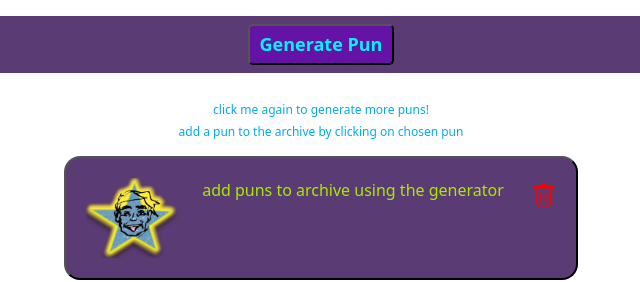
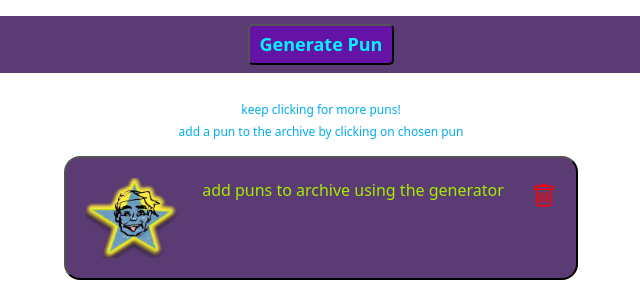
Before and after one commit to ethyn-school/pun-generator-term-project, a website built with webpack: page termproject/src/index.html in a window 1280 px wide. Shown: the top 282 px of the page, 319-959 px from the left. Built offline with nearby package versions, Linux system fonts and the light colour scheme; files whose address does not match are found by name.

Commit message:
tiny semantic

```diff
--- a/termproject/src/index.html
+++ b/termproject/src/index.html
@@ -20,7 +20,7 @@
   </div>
 
   <div class="instruction" id="instruction1">
-    <h3> click me again to generate more puns!</h3>
+    <h3> keep clicking for more puns!</h3>
   </div>
 
   <div class="instruction" id="instruction2">
```
